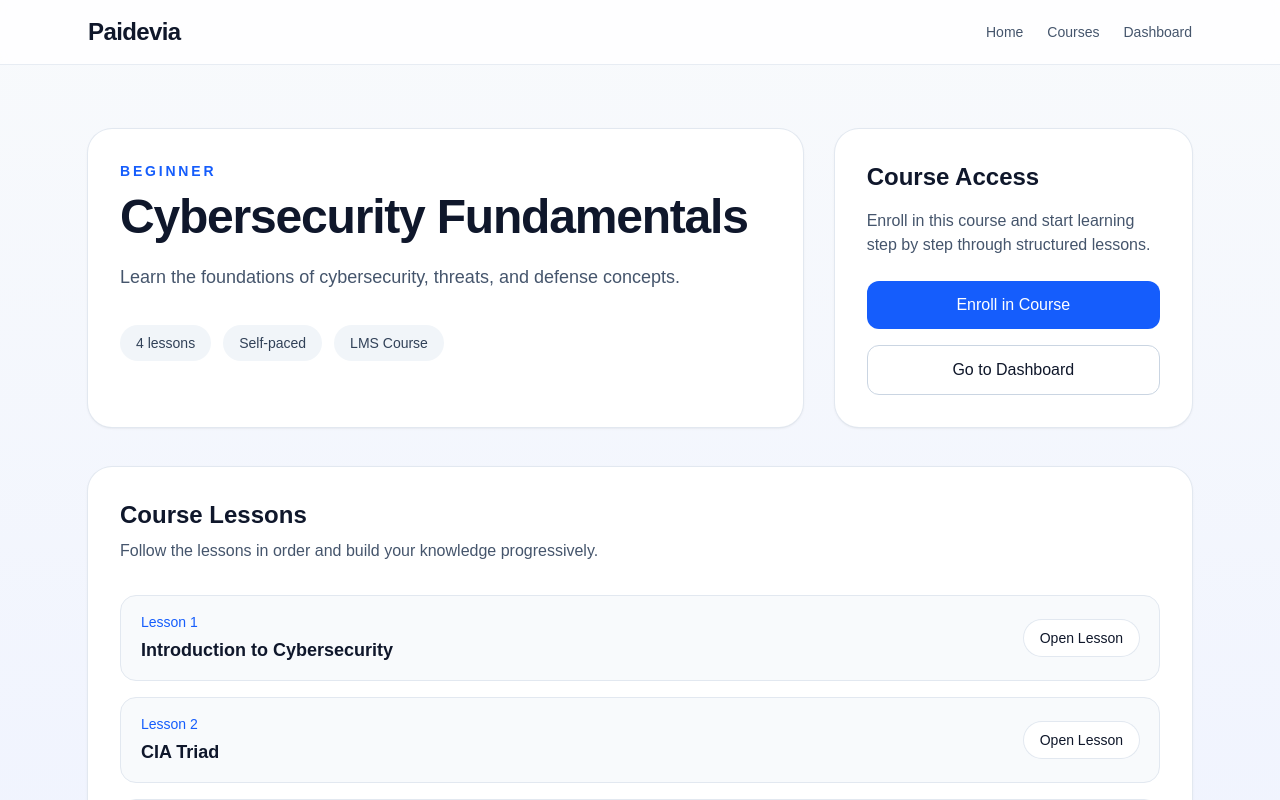
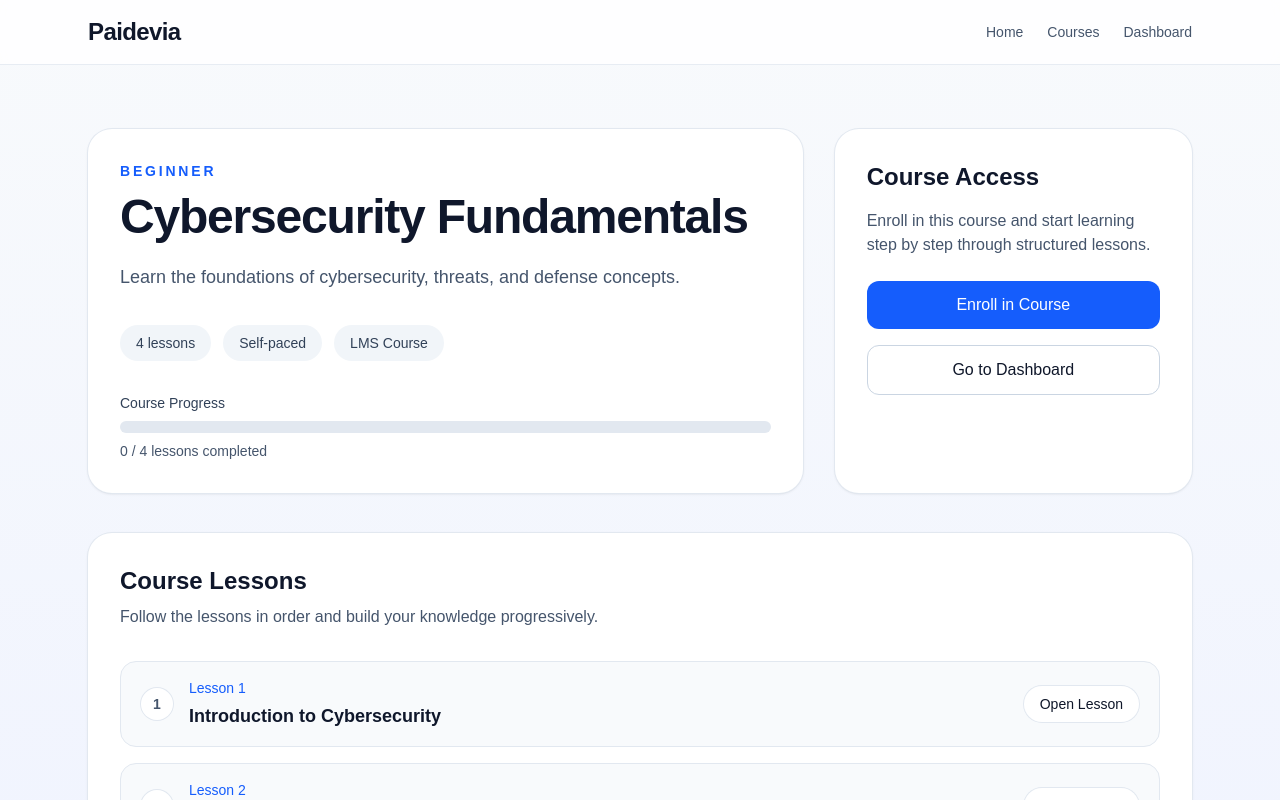
Before and after one commit to Laugerr/Paidevia, a Next.js app: page /courses/cybersecurity-fundamentals in a window 1280 px wide. Shown: the top 800 px of the page. Built offline with nearby package versions, Linux system fonts and the light colour scheme.

Commit message:
📈 Feat: add real course progress to course page

```diff
--- a/app/courses/[slug]/page.tsx
+++ b/app/courses/[slug]/page.tsx
@@ -8,7 +8,10 @@ import {
   enrollCourse,
   getEnrolledCourses,
 } from "@/lib/enrollment";
-import { getCurrentLesson } from "@/lib/progress";
+import {
+  getCompletedLessons,
+  getCurrentLesson,
+} from "@/lib/progress";
 
 export default function CoursePage() {
   const params = useParams();
@@ -21,6 +24,7 @@ export default function CoursePage() {
 
   const [isEnrolled, setIsEnrolled] = useState(false);
   const [currentLesson, setCurrentLesson] = useState<string | null>(null);
+  const [completedLessons, setCompletedLessons] = useState<string[]>([]);
 
   useEffect(() => {
     if (!foundCourse) return;
@@ -29,6 +33,7 @@ export default function CoursePage() {
     setIsEnrolled(enrolledCourses.includes(foundCourse.slug));
 
     const savedCurrentLesson = getCurrentLesson();
+    setCompletedLessons(getCompletedLessons());
 
     const belongsToThisCourse = foundCourse.lessonList.some(
       (lesson) => lesson.slug === savedCurrentLesson
@@ -62,6 +67,16 @@ export default function CoursePage() {
     );
   }
 
+  const totalLessons = foundCourse.lessonList.length;
+
+  const completedLessonsInCourse = foundCourse.lessonList.filter((lesson) =>
+    completedLessons.includes(lesson.slug)
+  ).length;
+
+  const progressPercentage = Math.round(
+    (completedLessonsInCourse / totalLessons) * 100
+  );
+
   const handleEnroll = () => {
     enrollCourse(foundCourse.slug);
     setIsEnrolled(true);
@@ -93,6 +108,23 @@ export default function CoursePage() {
             <span className="rounded-full bg-slate-100 px-4 py-2 text-sm font-medium text-slate-700">
               LMS Course
             </span>
+          </div>
+
+          <div className="mt-8">
+            <p className="text-sm font-medium text-slate-700">
+              Course Progress
+            </p>
+
+            <div className="mt-2 h-3 w-full overflow-hidden rounded-full bg-slate-200">
+              <div
+                className="h-full rounded-full bg-blue-600 transition-all"
+                style={{ width: `${progressPercentage}%` }}
+              />
+            </div>
+
+            <p className="mt-2 text-sm text-slate-600">
+              {completedLessonsInCourse} / {totalLessons} lessons completed
+            </p>
           </div>
         </div>
 
@@ -147,12 +179,26 @@ export default function CoursePage() {
         </p>
 
         <ul className="mt-8 space-y-4">
-          {foundCourse.lessonList.map((lesson, index) => (
+          {foundCourse.lessonList.map((lesson, index) => {
+            const isCompleted = completedLessons.includes(lesson.slug);
+
+            return (
               <li
                 key={lesson.slug}
                 className="rounded-2xl border border-slate-200 bg-slate-50 px-5 py-4 transition hover:bg-slate-100"
               >
                 <div className="flex items-center justify-between gap-4">
+                  <div className="flex items-center gap-4">
+                    <span
+                      className={`flex h-8 w-8 items-center justify-center rounded-full text-sm font-bold ${
+                        isCompleted
+                          ? "bg-green-100 text-green-700"
+                          : "bg-white text-slate-600 ring-1 ring-slate-200"
+                      }`}
+                    >
+                      {isCompleted ? "✓" : index + 1}
+                    </span>
+
                     <div>
                       <p className="text-sm font-medium text-blue-600">
                         Lesson {index + 1}
@@ -160,6 +206,7 @@ export default function CoursePage() {
                       <h3 className="mt-1 text-lg font-semibold text-slate-900">
                         {lesson.title}
                       </h3>
+                    </div>
                   </div>
 
                   <Link
@@ -170,7 +217,8 @@ export default function CoursePage() {
                   </Link>
                 </div>
               </li>
-          ))}
+            );
+          })}
         </ul>
       </section>
     </main>
```
Lines whose indentation alone changed are shown as unchanged.
